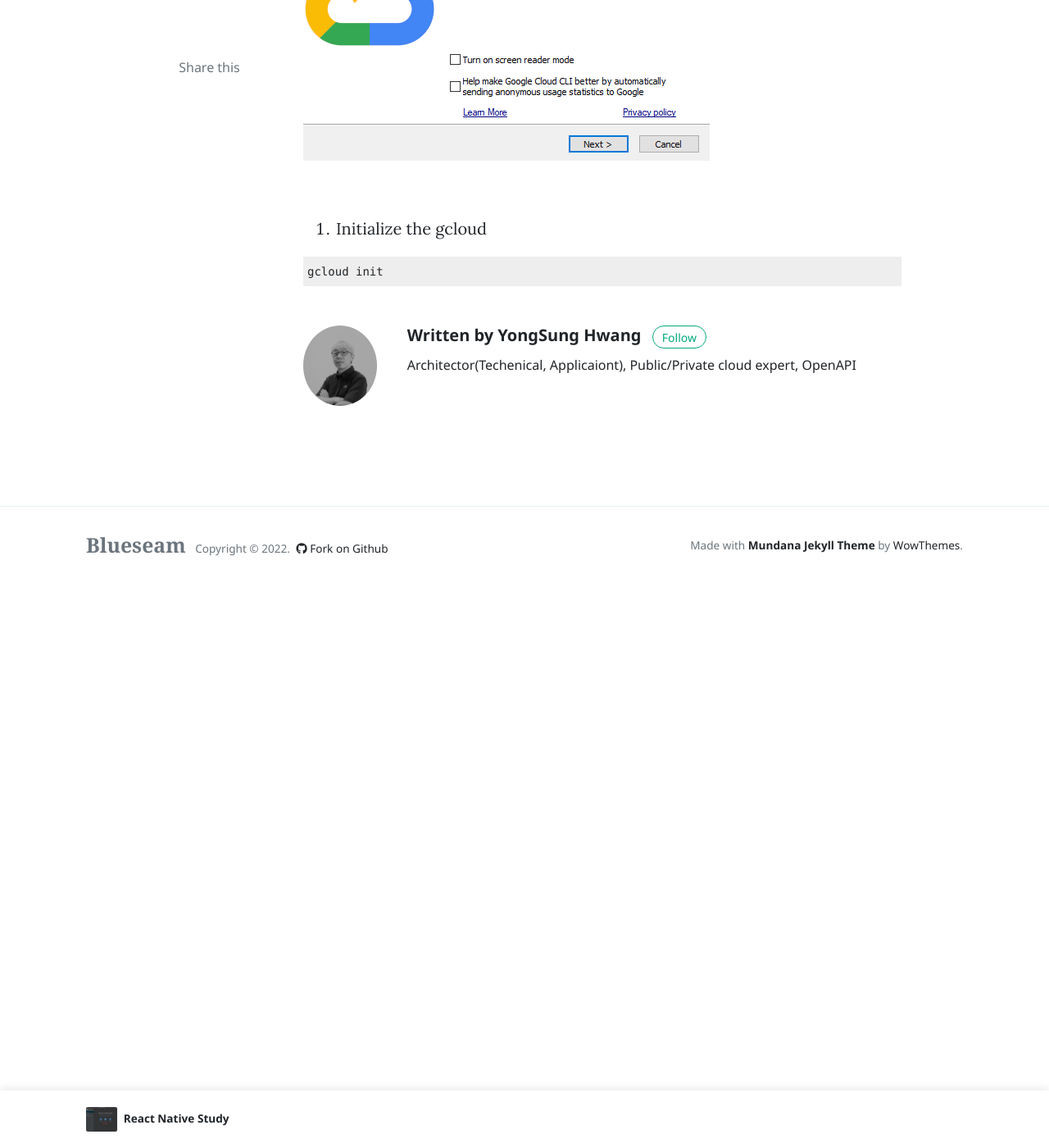
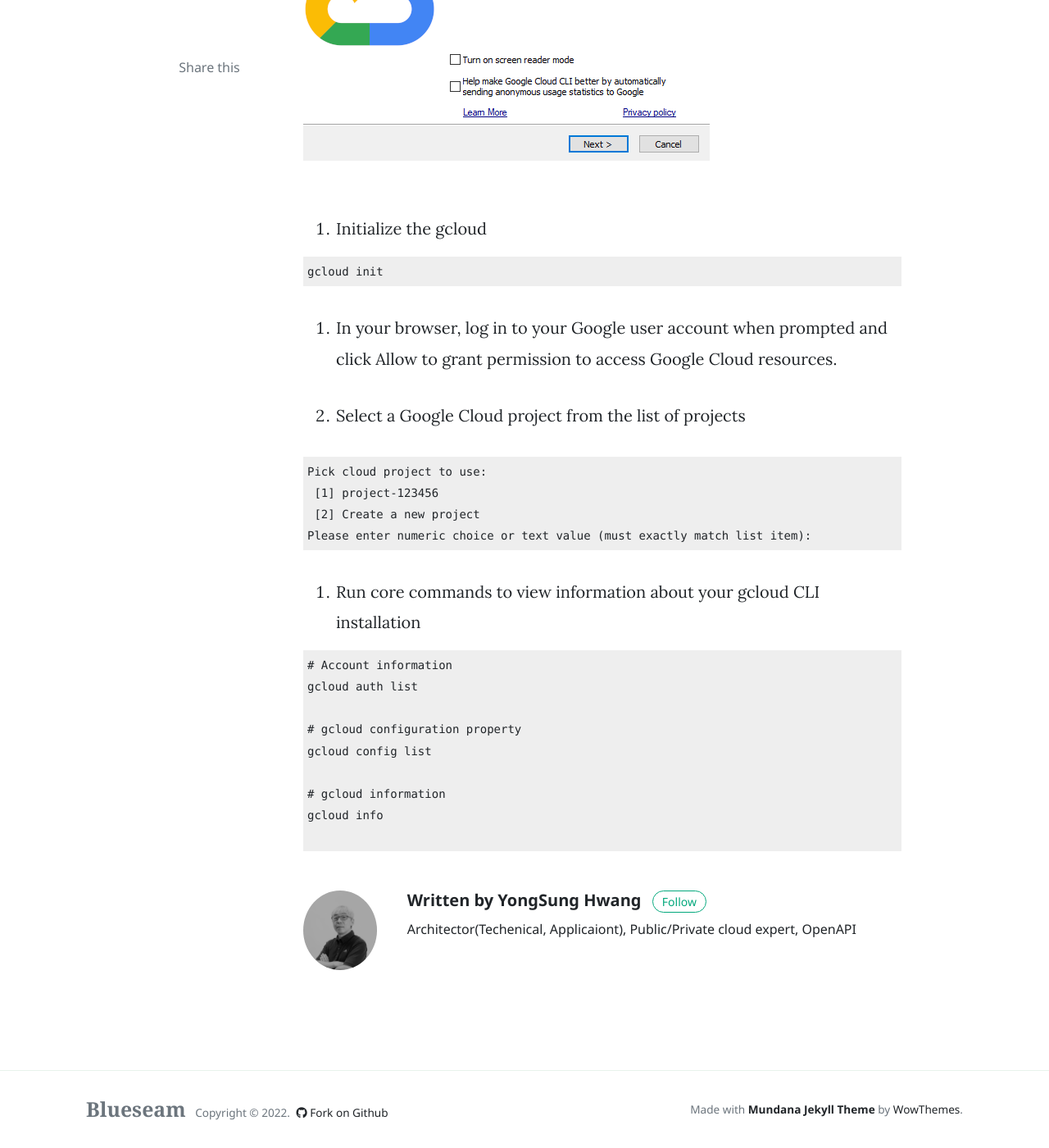
Before and after one commit to blueseam/blueseam.github.io, a Jekyll site: the page built from _posts/2022-02-23-GCP-SDK-Installation.md, in a window 1280 px wide and 1400 px high, scrolled down 1241 px. Shown: the whole window at 82% size. Built offline with Jekyll 4.4.1, drawn with Linux system fonts in a browser that asks for light colours; nearby versions of some CDN libraries; comment, search, counter and statistics services are not loaded.

Commit message:
Update 2022-02-23-GCP-SDK-Installation.md

````diff
--- a/_posts/2022-02-23-GCP-SDK-Installation.md
+++ b/_posts/2022-02-23-GCP-SDK-Installation.md
@@ -25,3 +25,28 @@
 ```
 gcloud init
 ```
+
+3. In your browser, log in to your Google user account when prompted and click Allow to grant permission to access Google Cloud resources.
+
+4. Select a Google Cloud project from the list of projects
+
+```
+Pick cloud project to use:
+ [1] project-123456
+ [2] Create a new project
+Please enter numeric choice or text value (must exactly match list item):
+```
+
+5. Run core commands to view information about your gcloud CLI installation
+
+```
+# Account information
+gcloud auth list
+
+# gcloud configuration property
+gcloud config list
+
+# gcloud information
+gcloud info
+
+```
````
